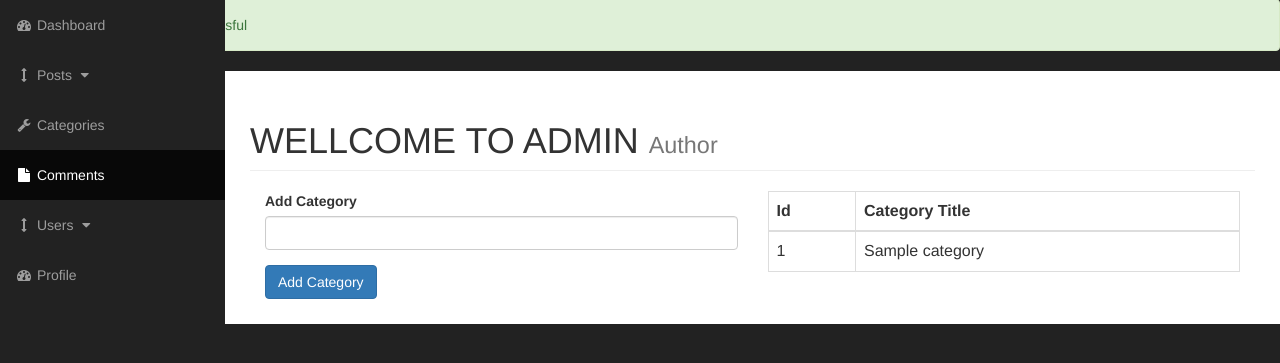
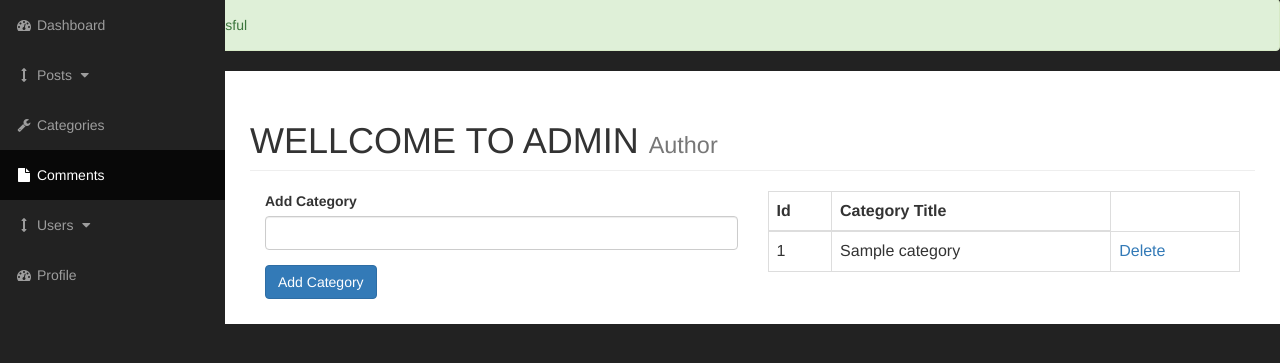
Before and after one commit to Rimantas55/cms-first, a PHP site: page /admin/categories.php in a window 1280 px wide. Shown: the part 51-414 px from the top of the page. Run offline with PHP 8.4, Linux system fonts and the light colour scheme; tables that the repository leaves empty or names only in its code hold one stand-in row (values such as "Sample post").

Commit message:
deleting categories

```diff
--- a/admin/categories.php
+++ b/admin/categories.php
@@ -109,6 +109,7 @@
                                 echo "<tr>";
                                 echo "<td>{$cat_id}</td>";
                                 echo "<td>{$cat_title}</td>";
+                                echo "<td><a href='categories.php?delete={$cat_id}'>Delete</a></td>";
                                 echo "</tr>";
 
                             }
```
